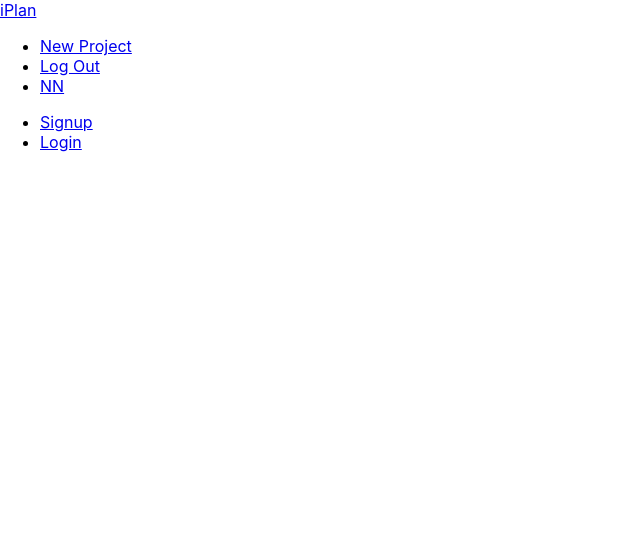
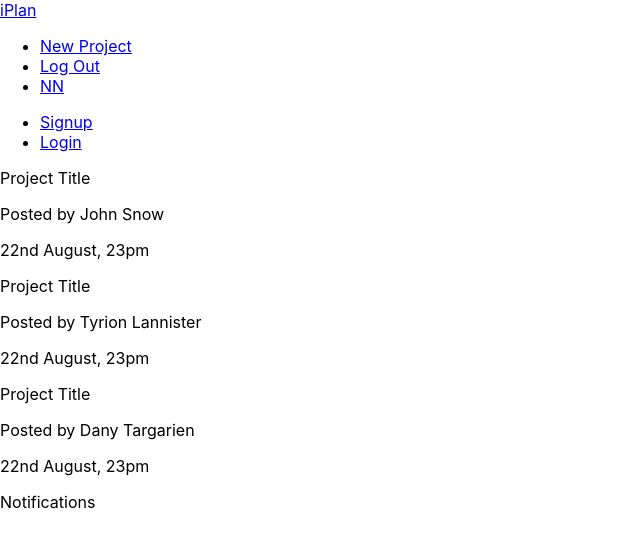
Before and after one commit to baizhigit/react-iplan, a React (Create React App) app: page / in a window 1280 px wide. Shown: the top 546 px of the page, without its empty margins (0-640 px from the left). Built offline with nearby package versions, Linux system fonts and the light colour scheme.

Commit message:
Dashboard component

```diff
--- a/src/App.js
+++ b/src/App.js
@@ -1,13 +1,17 @@
 import React from 'react';
-import { BrowserRouter } from 'react-router-dom';
+import { BrowserRouter, Switch, Route } from 'react-router-dom';
 
 import Navbar from './components/layout/Navbar';
+import Dashboard from './components/dashboard/Dashboard';
 
 function App() {
   return (
     <BrowserRouter>
       <div className="App">
         <Navbar />
+        <Switch>
+          <Route path="/" component={Dashboard} />
+        </Switch>
       </div>
     </BrowserRouter>
   );
--- a/src/components/dashboard/Dashboard.js
+++ b/src/components/dashboard/Dashboard.js
@@ -0,0 +1,21 @@
+import React, { Component } from 'react';
+
+import Notifications from './Notifications';
+import ProjectList from '../projects/ProjectList';
+
+class Dashboard extends Component {
+  render() {
+    return (
+      <div className="dashboard container">
+        <div className="col s12 m6">
+          <ProjectList />
+        </div>
+        <div className="col s12 m5 offset-m1">
+          <Notifications />
+        </div>
+      </div>
+    );
+  }
+}
+
+export default Dashboard;
--- a/src/components/dashboard/Notifications.js
+++ b/src/components/dashboard/Notifications.js
@@ -0,0 +1,11 @@
+import React from 'react';
+
+const Notifications = () => {
+  return (
+    <div>
+      <p>Notifications</p>
+    </div>
+  );
+};
+
+export default Notifications;
--- a/src/components/projects/ProjectList.js
+++ b/src/components/projects/ProjectList.js
@@ -0,0 +1,27 @@
+import React from 'react';
+
+const ProjectList = () => {
+  return (
+    <div className="project-list section">
+      <div className="card z-depth-0 project-summary">
+        <span className="card-title">Project Title</span>
+        <p>Posted by John Snow</p>
+        <p className="grey-text">22nd August, 23pm</p>
+      </div>
+
+      <div className="card z-depth-0 project-summary">
+        <span className="card-title">Project Title</span>
+        <p>Posted by Tyrion Lannister</p>
+        <p className="grey-text">22nd August, 23pm</p>
+      </div>
+
+      <div className="card z-depth-0 project-summary">
+        <span className="card-title">Project Title</span>
+        <p>Posted by Dany Targarien</p>
+        <p className="grey-text">22nd August, 23pm</p>
+      </div>
+    </div>
+  );
+};
+
+export default ProjectList;
```
